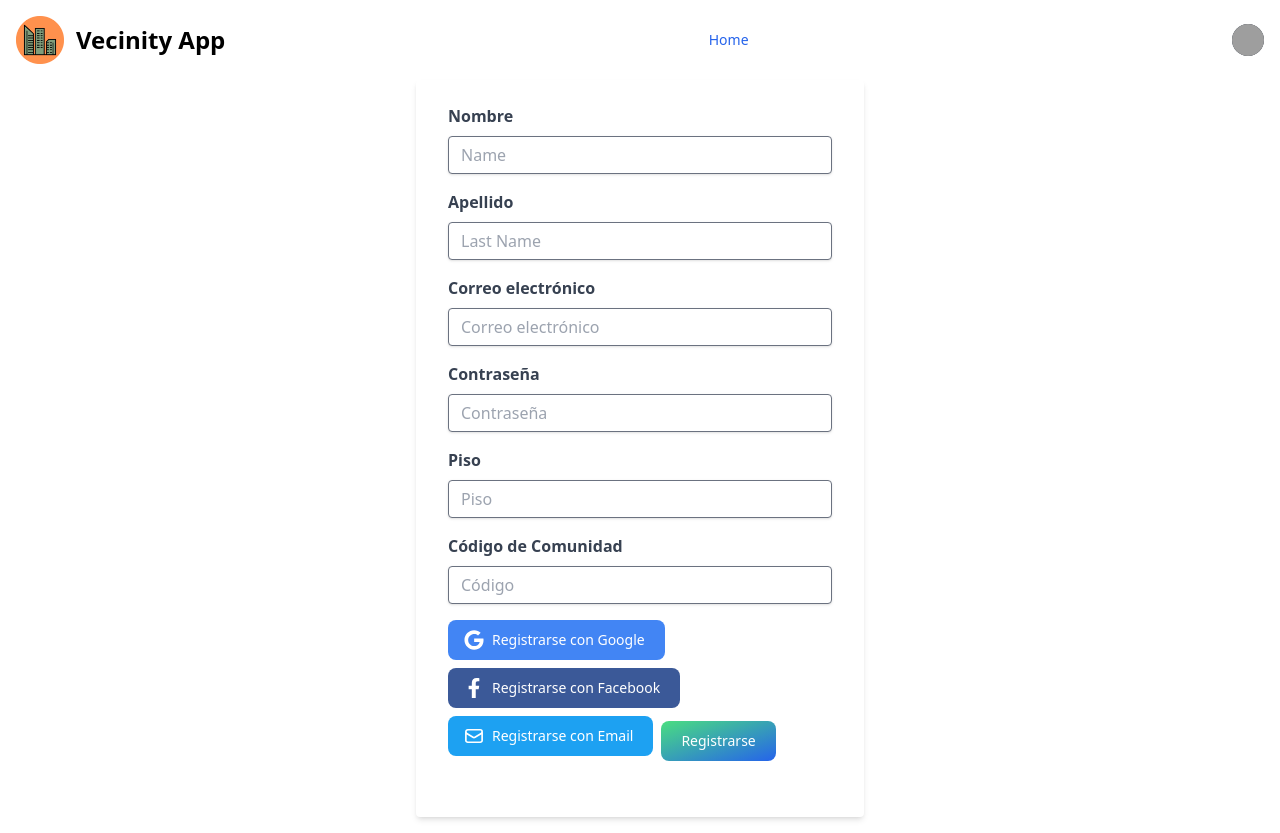
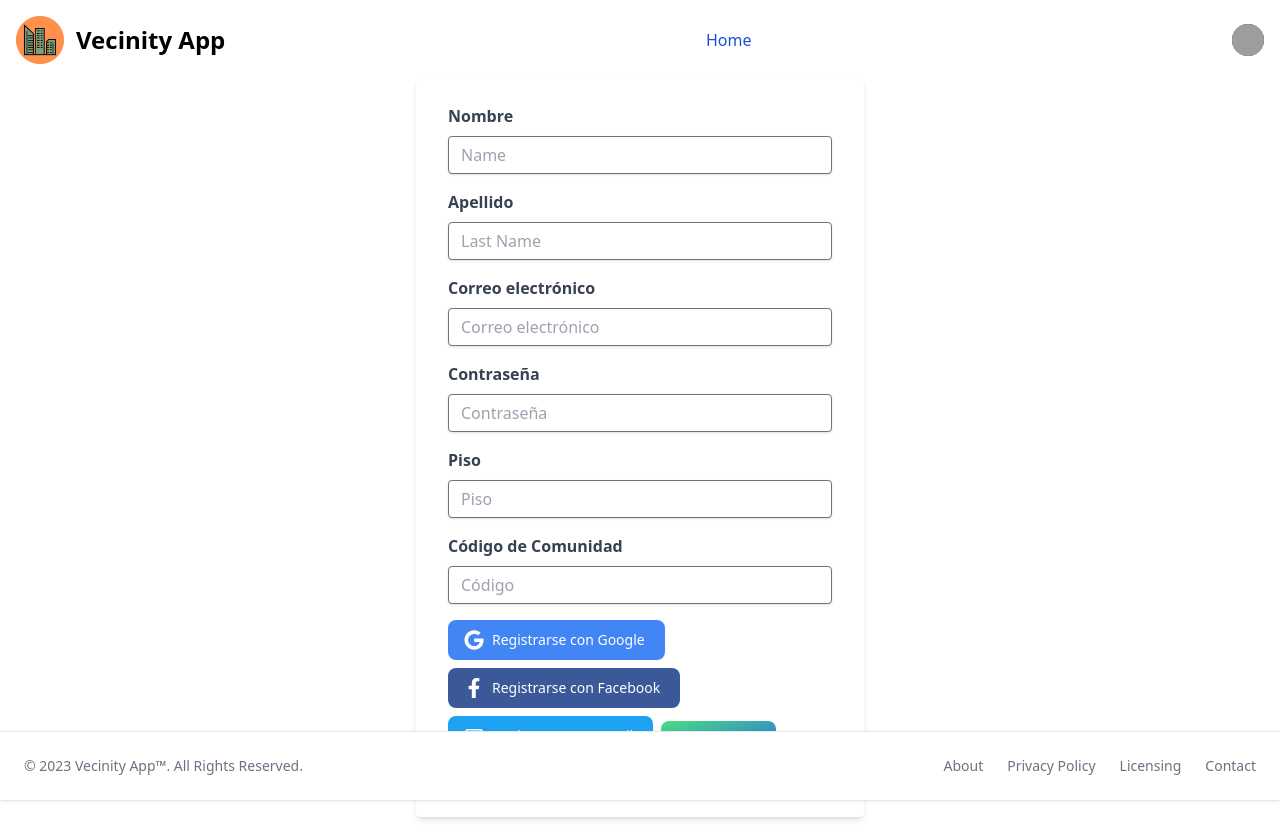
Before and after one commit to Victorlpz23/Vecinity-App, a React (Create React App) app in the folder web/: page / in a window 1280 px wide. Built offline with nearby package versions, Linux system fonts and the light colour scheme; no server answers; grey boxes are pictures that could not be loaded.

Commit message:
feat: Footer

```diff
--- a/web/src/App.js
+++ b/web/src/App.js
@@ -2,6 +2,7 @@ import { Navigate, Route, Routes } from "react-router-dom";
 import CommunitiesList from "./components/communities/communities-list/CommunitiesList";
 import Home from "./pages/Home";
 import Navbar from "./components/navbar/Navbar";
+import Footer from "./components/footer/Footer";
 
 
 function App() {
@@ -13,6 +14,7 @@ function App() {
         <Route path="/communities" element={<CommunitiesList />} />
         <Route path="*" element={<Navigate to={"/"} />} />
       </Routes>
+      <Footer/>
     </>
   );
 }
--- /dev/null
+++ b/web/src/components/footer/Footer.jsx
@@ -0,0 +1,28 @@
+import React from 'react';
+
+function Footer() {
+  return (
+    <div>
+      <footer class="fixed bottom-0 left-0 z-20 w-full p-4 bg-white border-t border-gray-200 shadow md:flex md:items-center md:justify-between md:p-6 dark:bg-gray-800 dark:border-gray-600">
+        <span class="text-sm text-gray-500 sm:text-center dark:text-gray-400">© 2023 <a href="/" class="hover:underline">Vecinity App™</a>. All Rights Reserved.
+        </span>
+        <ul class="flex flex-wrap items-center mt-3 text-sm font-medium text-gray-500 dark:text-gray-400 sm:mt-0">
+          <li>
+            <p href="#" class="mr-4 hover:underline md:mr-6">About</p>
+          </li>
+          <li>
+            <p href="#" class="mr-4 hover:underline md:mr-6">Privacy Policy</p>
+          </li>
+          <li>
+            <p href="#" class="mr-4 hover:underline md:mr-6">Licensing</p>
+          </li>
+          <li>
+            <p href="#" class="hover:underline">Contact</p>
+          </li>
+        </ul>
+      </footer>
+    </div>
+  );
+}
+
+export default Footer;
--- a/web/src/components/navbar/Navbar.jsx
+++ b/web/src/components/navbar/Navbar.jsx
@@ -1,15 +1,13 @@
 import React from 'react';
-import { Link } from 'react-router-dom';
 
 
 function Navbar() {
-
   return (
     <>
       <nav class="bg-white border-gray-200 dark:bg-gray-900">
         <div class="max-w-screen-xl flex flex-wrap items-center justify-between mx-auto p-4">
-    <a href="https://flowbite.com/" class="flex items-center">
-      <img src="/images/Vecinity-logo.png" class="h-12 mr-3" alt="Vecinity App Logo" />
+          <a href="/" class="flex items-center">
+            <img src="/images/Vecinity-logo.png" class="h-12 mr-3" alt="Flowbite Logo" />
             <span class="self-center text-2xl font-semibold whitespace-nowrap dark:text-white">Vecinity App</span>
           </a>
           <div class="flex items-center md:order-2">
@@ -24,9 +22,9 @@ function Navbar() {
                 <span class="block text-sm  text-gray-500 truncate dark:text-gray-400">name@flowbite.com</span>
               </div>
               <ul class="py-2" aria-labelledby="user-menu-button">
-          <Link to="/" class="text-sm  text-blue-600 dark:text-blue-500 hover:underline">
-            Home
-          </Link>
+                <li>
+                  <a href="/" class="block px-4 py-2 text-sm text-gray-700 hover:bg-gray-100 dark:hover:bg-gray-600 dark:text-gray-200 dark:hover:text-white">Dashboard</a>
+                </li>
               </ul>
             </div>
             <button data-collapse-toggle="mobile-menu-2" type="button" class="inline-flex items-center p-2 ml-1 text-sm text-gray-500 rounded-lg md:hidden hover:bg-gray-100 focus:outline-none focus:ring-2 focus:ring-gray-200 dark:text-gray-400 dark:hover:bg-gray-700 dark:focus:ring-gray-600" aria-controls="mobile-menu-2" aria-expanded="false">
@@ -36,14 +34,13 @@ function Navbar() {
           </div>
           <div class="items-center justify-between hidden w-full md:flex md:w-auto md:order-1" id="mobile-menu-2">
             <ul class="flex flex-col font-medium p-4 md:p-0 mt-4 border border-gray-100 rounded-lg bg-gray-50 md:flex-row md:space-x-8 md:mt-0 md:border-0 md:bg-white dark:bg-gray-800 md:dark:bg-gray-900 dark:border-gray-700">
-        <Link to="/" class="text-sm  text-blue-600 dark:text-blue-500 hover:underline">
-          Home
-        </Link>
+              <li>
+                <a href="/" class="block py-2 pl-3 pr-4 text-white bg-blue-700 rounded md:bg-transparent md:text-blue-700 md:p-0 md:dark:text-blue-500" aria-current="page">Home</a>
+              </li>
             </ul>
           </div>
         </div>
       </nav>
-
     </>
   );
 }
```
Lines whose indentation alone changed are shown as unchanged.
